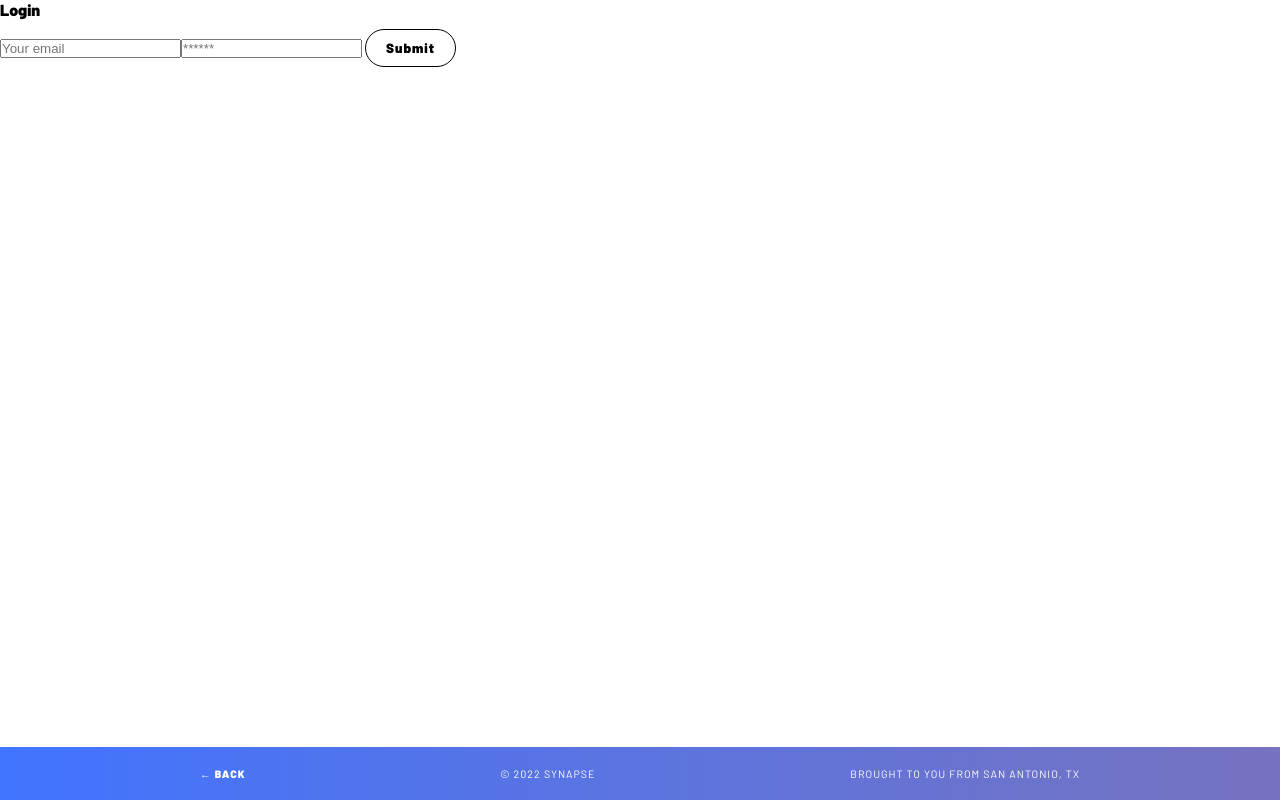
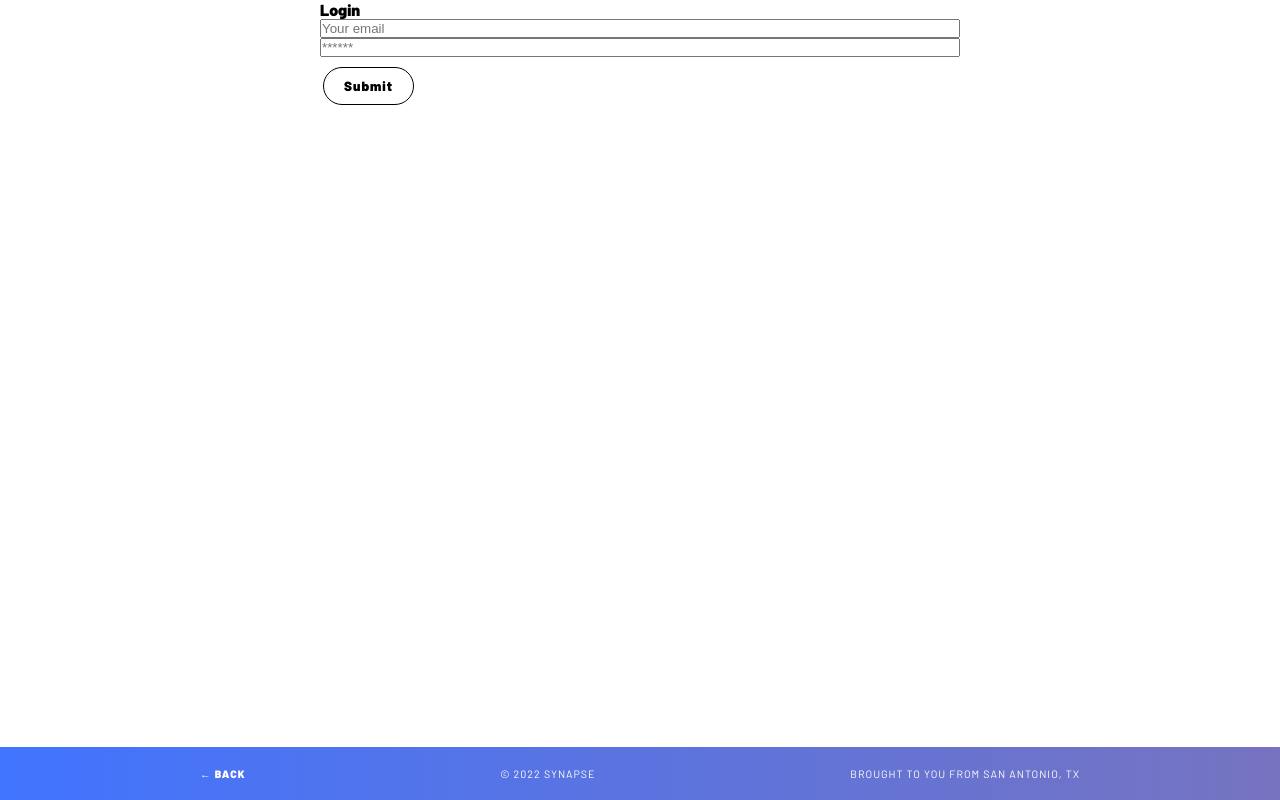
Before and after one commit to Blake-design/learning-tree, a React (Create React App) app in the folder client/: page /login in a window 1280 px wide. Built offline with nearby package versions, Linux system fonts and the light colour scheme.

Commit message:
Login form is centered horizontally, attempted to edit queries to return soark titles and descriptions

```diff
--- a/client/src/App.css
+++ b/client/src/App.css
@@ -95,6 +95,26 @@ button {
   margin-top: 50px;
 }
 
+.form-container {
+  display: flex;
+  flex-direction: column;
+  justify-content: center;
+  /* align-content: center; */
+}
+
+.form-card {
+  margin: 0 auto;
+  /* margin-bottom: 50%; */
+  /* -ms-transform: translateY(-50%);
+  transform: translateY(-50%); */
+  width: 50vw;
+}
+
+.form-input {
+  display: block;
+  width: 100%;
+}
+
 header {
   display: flex;
   justify-content: space-between;
--- a/client/src/components/Tree/index.js
+++ b/client/src/components/Tree/index.js
@@ -52,7 +52,7 @@ const OrgChartTree = ({ user }) => {
   };
 
   const convertedD3Obj = {
-    name: data.me.sparks.title,
+    name: data.me.sparks[0].title,
     children: data.me.sparks.map((s) => createNode(s))
   };
 
--- a/client/src/pages/Login.js
+++ b/client/src/pages/Login.js
@@ -6,6 +6,7 @@ import { useUser } from "../utils/UserContext";
 import { Navigate } from "react-router-dom";
 import { useMutation, useQuery } from "@apollo/client";
 import { LOGIN_USER } from "../utils/mutations";
+import "../App.css"
 
 import Auth from "../utils/auth";
 
@@ -38,11 +39,11 @@ const Login = (props) => {
   };
   console.log("this is the user state ", userManager.user.user);
   return (
-    <main className="flex-row justify-center mb-4">
-      <div className="col-12 col-lg-10">
-        <div className="card">
-          <h4 className="card-header bg-dark text-light p-2">Login</h4>
-          <div className="card-body">
+    <main>
+      <div className="form-container">
+        <div className="form-card">
+          <h4>Login</h4>
+          <div>
             {Object.keys(userManager.user).length ? (
               <p>
                 Welcome {userManager.user.user.userName}! You may now head{" "}
@@ -67,7 +68,7 @@ const Login = (props) => {
                   onChange={handleChange}
                 />
                 <button
-                  className="btn btn-block btn-info"
+                  // className="btn btn-block btn-info"
                   style={{ cursor: "pointer" }}
                   type="submit"
                 >
--- a/client/src/pages/User.js
+++ b/client/src/pages/User.js
@@ -46,7 +46,7 @@ const User = () => {
       <div id="user-tree">
         {userParam ? <h1>{user.userName}'s Tree</h1> : <h1>My Tree</h1>}
         <OrgChartTree />
-        <FriendsList user={user} />
+        {/* <FriendsList user={user} /> */}
       </div>
     </div>
   );
--- a/client/src/utils/mutations.js
+++ b/client/src/utils/mutations.js
@@ -53,6 +53,7 @@ export const ADD_SPARK = gql`
       sparks {
         _id
         title
+        # description
       }
     }
   }
--- a/client/src/utils/queries.js
+++ b/client/src/utils/queries.js
@@ -35,6 +35,8 @@ export const QUERY_ME = gql`
       userName
       sparks {
         _id
+        # title
+        # description
       }
       friends {
         _id
@@ -47,7 +49,8 @@ export const QUERY_SPARKS = gql`
   query sparks($userName: String!) {
     sparks(userName: $userName) {
       _id
-      title
+      # title
+      # description
       sparks {
         _id
       }
```
